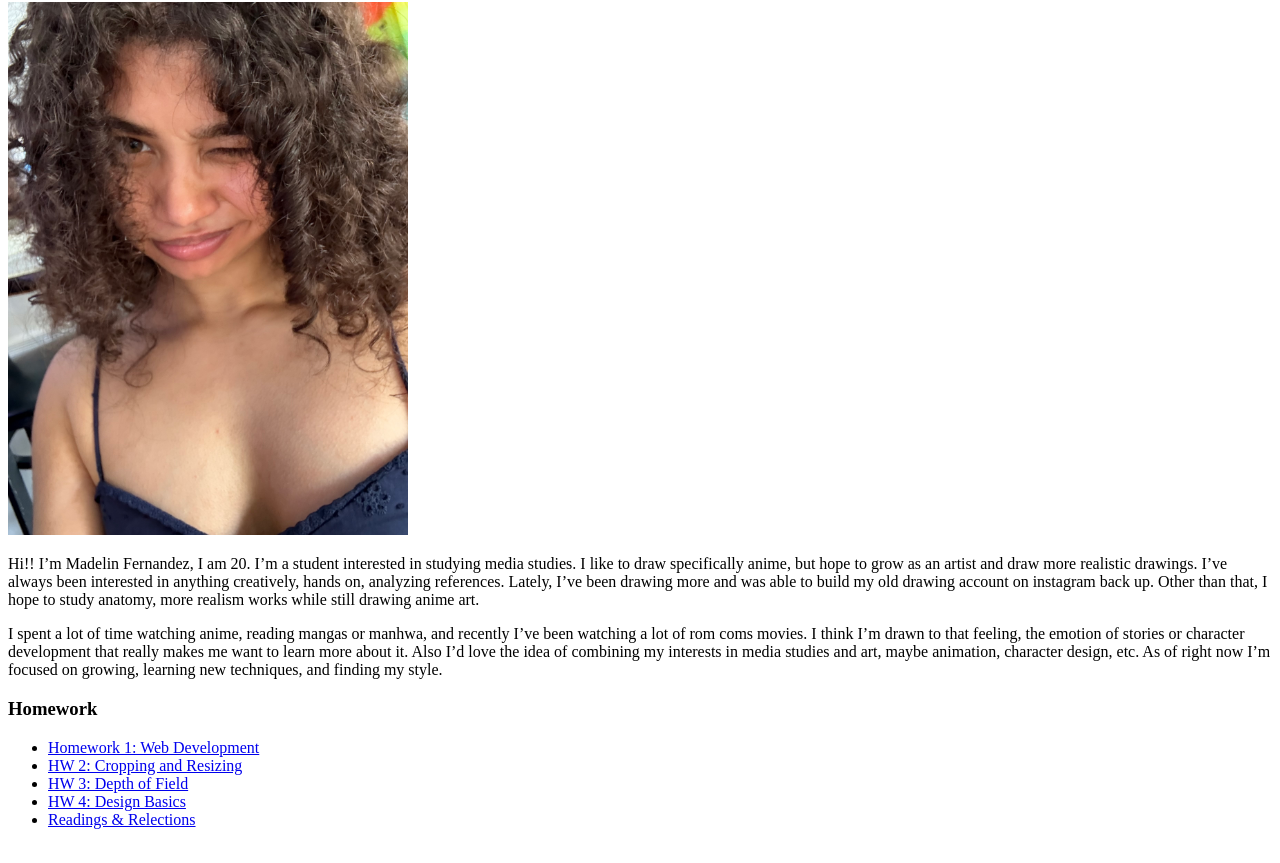
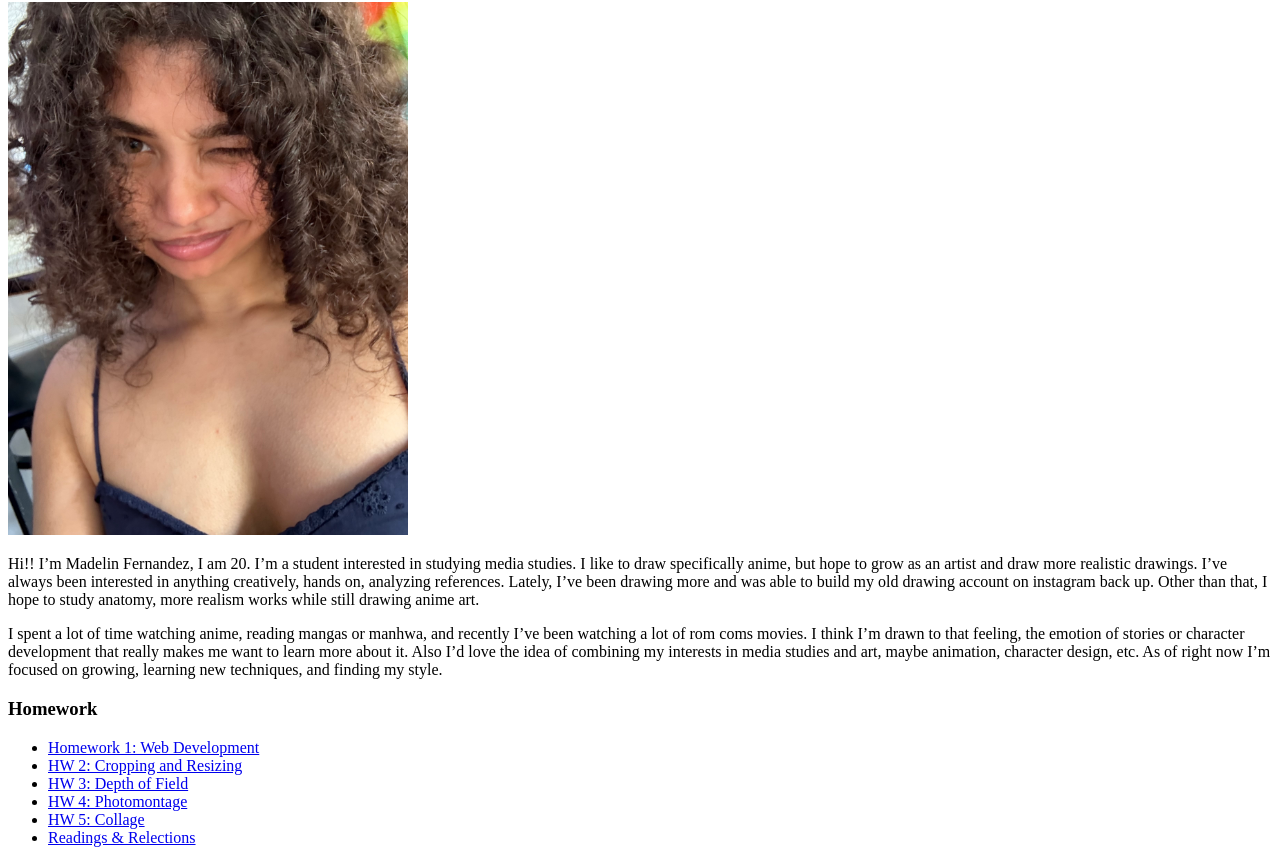
Before and after one commit to Madelin118/madelinwebsite, a plain HTML site: page index.html in a window 1280 px wide. Shown: the part 78-941 px from the top of the page. Drawn offline with Linux system fonts and the light colour scheme.

Commit message:
Update index.html

```diff
--- a/index.html
+++ b/index.html
@@ -19,7 +19,8 @@
 	<li><a href="hw1.html">Homework 1: Web Development</a></li>
 	<li><a href="hw2.html">HW 2: Cropping and Resizing</a></li>
 	<li><a href="hw3.html">HW 3: Depth of Field</a></li>
-	<li><a href="hw4.html">HW 4: Design Basics</a></li>
+	<li><a href="hw4.html">HW 4: Photomontage</a></li>
+	<li><a href="hw5.html">HW 5: Collage</a></li>
 	<li><a href="readings.html">Readings & Relections</a></li>
 </ul>
 </body>
```
